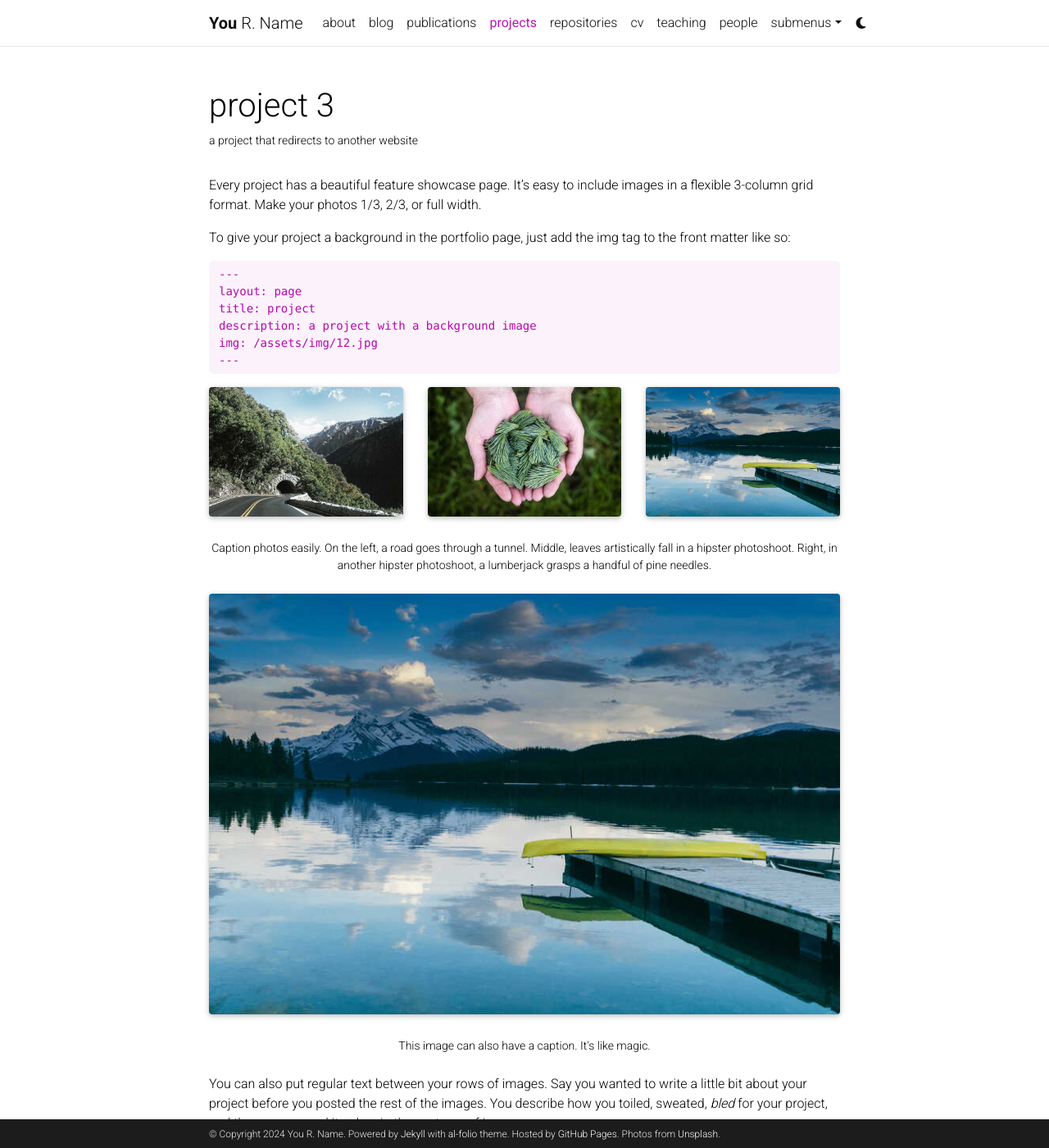
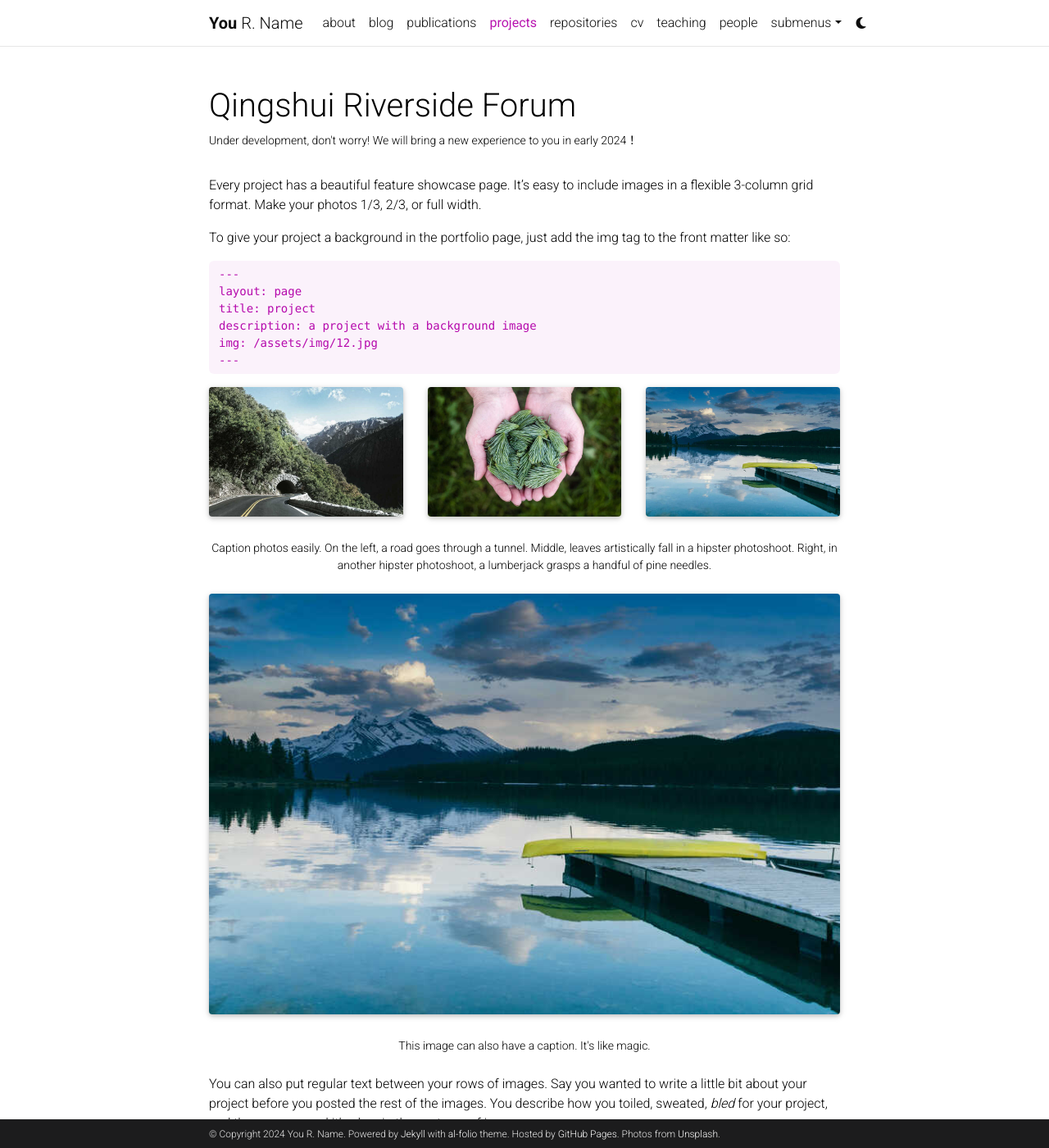
Before and after one commit to WaTer52/WaTer52.github.io, a Jekyll site: the page built from _projects/3_project.md, in a window 1280 px wide and 1400 px high. Shown: the whole window at 82% size. Built offline with Jekyll 4.4.1, drawn with Linux system fonts in a browser that asks for light colours; full-size pictures stand in for the smaller copies a plugin makes; comment, search, counter and statistics services are not loaded; a style sheet for code colours, icons or effects is not loaded.

```diff
--- a/_projects/3_project.md
+++ b/_projects/3_project.md
@@ -1,9 +1,8 @@
 ---
 layout: page
-title: project 3
-description: a project that redirects to another website
-img: assets/img/7.jpg
-redirect: https://unsplash.com
+title: Qingshui Riverside Forum
+description: Under development, don't worry! We will bring a new experience to you in early 2024！
+img: assets/img/qshp.png
 importance: 3
 category: work
 ---
@@ -46,7 +45,7 @@ To give your project a background in the portfolio page, just add the img tag to
 
 You can also put regular text between your rows of images.
 Say you wanted to write a little bit about your project before you posted the rest of the images.
-You describe how you toiled, sweated, *bled* for your project, and then... you reveal its glory in the next row of images.
+You describe how you toiled, sweated, *bled* for your project, and then... you reveal it's glory in the next row of images.
 
 
 <div class="row justify-content-sm-center">
```
Also changed, not shown: _news/announcement_1.md (deleted, +0 -8 lines), _news/announcement_2.md (deleted, +0 -32 lines), assets/img/qshp.png (added), assets/img/quadcopter.png (added).
